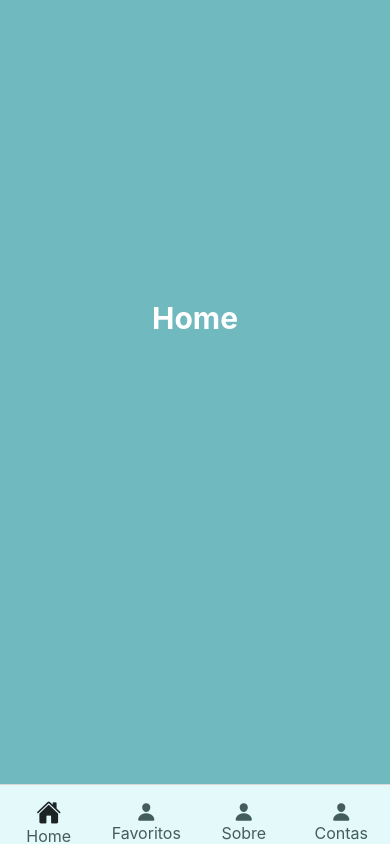
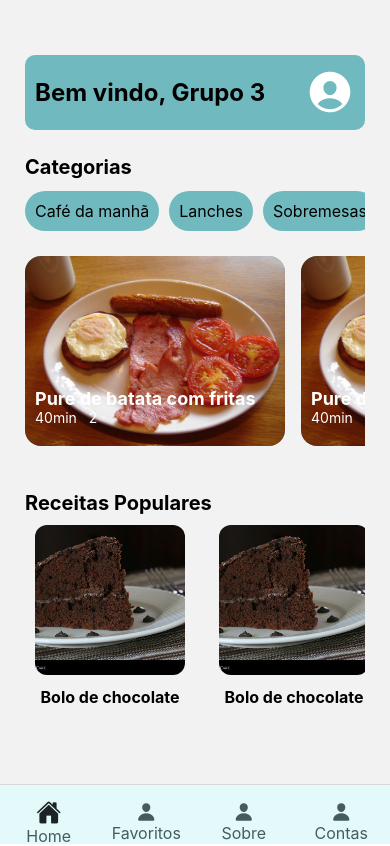
Before and after one commit to GabrielnPimentel/DesenvolvimentoAppMobile-G3, a React Native app in the folder pocketChef/: screen /StackHome in a window 390 px wide. Built offline with nearby package versions, Linux system fonts and the light colour scheme.

Commit message:
feat: subindo alterações na home

```diff
--- a/pocketChef/src/Pages/Home/index.tsx
+++ b/pocketChef/src/Pages/Home/index.tsx
@@ -1,13 +1,71 @@
 import React from "react";
-import { Text, View } from "react-native";
+import { FlatList, Image, Text, View } from "react-native";
 import { styles } from "./style";
+import { Ionicons } from "@expo/vector-icons";
+import { categorias, pratos, pratosPop } from "../Mock/ArrayHomeMockado";
+import prato from "../../Assets/prato.jpg";
 
-const Home = () => {
+export function Home() {
   return (
     <View style={styles.container}>
-      <Text style={styles.titulo}>Home</Text>
+      <View style={styles.headerContainer}>
+        <Text style={styles.usuarioNome}>Bem vindo, Grupo 3</Text>
+        <Ionicons name="person-circle" size={50} color={"#fff"} />
+      </View>
+
+      <View style={styles.categoriaContainer}>
+        <Text style={styles.categoriaTitle}>Categorias</Text>
+        <FlatList
+          horizontal={true}
+          data={categorias}
+          keyExtractor={(item) => item.id.toString()}
+          renderItem={({ item }) => (
+            <View style={styles.categoriaCard}>
+              <Text style={styles.nomeCategoria}>{item.title}</Text>
+            </View>
+          )}
+        />
+      </View>
+
+      <View style={styles.pratoContainer}>
+
+      <FlatList
+        horizontal={true}
+        data={pratos}
+        keyExtractor={(item) => item.id.toString()}
+        renderItem={({ item }) => (
+          <View style={styles.pratosCards}>
+            <Image style={styles.imgPrato} source={item.image} />
+            <View style={styles.pratoInfo}>
+              <Text style={styles.nomePrato}>{item.title}</Text>
+              <View style={styles.pratoDatas}>
+                <Text style={{ fontSize: 14, color: "#fff" }}>{item.time}</Text>
+                <Text style={{ fontSize: 14, color: "#fff" }}>{item.n}</Text>
+              </View>
+            </View>
+          </View>
+        )}
+      />
+      </View>
+
+      <View style={styles.receitasContainer}>
+        <Text style={{ fontSize: 20, fontWeight: "bold" }}>
+          Receitas Populares
+        </Text>
+        <FlatList
+          horizontal={true}
+          data={pratosPop}
+          keyExtractor={(item) => item.id.toString()}
+          renderItem={({ item }) => (
+            <View style={styles.receitasCard}>
+              <Image style={styles.imgPratoPop} source={item.image} />
+              <Text style={styles.receitaNome}>{item.title}</Text>
+            </View>
+          )}
+        />
+      </View>
     </View>
   );
-};
+}
 
 export default Home;
--- a/pocketChef/src/Pages/Home/style.ts
+++ b/pocketChef/src/Pages/Home/style.ts
@@ -1,17 +1,110 @@
 import { StyleSheet } from "react-native";
 
 export const styles = StyleSheet.create({
-  container: {
-    alignItems: "center",
-    width: "100%",
-    height: "100%",
-    backgroundColor: "#70B9BE",
-  },
-  titulo: {
-    textAlign: "center",
-    paddingTop: 300,
-    fontSize: 30,
-    fontWeight: "bold",
-    color: "#fff",
-  },
-});
+
+    container:{
+        flex: 1,
+        gap: 25,
+        marginHorizontal: 25,
+    },
+
+    headerContainer:{
+        flexDirection: 'row',
+        backgroundColor: '#70B9BE',
+        borderColor: '#0A2533',
+        borderRadius: 10,
+        padding: 10,
+        marginTop: 55,
+        alignItems: 'center',
+        justifyContent: 'space-between'
+    },
+
+    usuarioNome:{
+        fontSize: 24,
+        fontWeight: 'bold',
+        color: '#000'
+    },
+
+    categoriaContainer:{
+        gap: 12
+    },
+
+    categoriaTitle:{
+        fontSize: 20,
+        fontWeight: 'bold'
+    },
+
+    categoriaCard:{
+        backgroundColor: '#70B9BE',
+        borderRadius: 40,
+        padding: 10,
+        marginRight: 10,
+    },
+
+    nomeCategoria:{
+        fontSize: 16,
+        backgroundColor: '#70B9BE',
+    },
+
+    pratoContainer:{},
+
+    pratosCards:{
+        width: 260,
+        height: 190,
+        backgroundColor: '#70B9BE',
+        borderRadius: 16,
+        position: 'relative',
+        marginRight: 16
+    },
+
+    imgPrato:{
+        width: '100%',
+        height: '100%',
+        borderRadius: 16
+    },
+
+    pratoInfo:{
+        position: 'absolute',
+        justifyContent: 'space-between',
+        padding: 10,
+        bottom: 10
+    },
+
+    nomePrato:{
+        fontSize: 18,
+        fontWeight: 'bold',
+        color: '#fff'
+    },
+
+    pratoDatas:{
+        flexDirection: 'row',
+        gap: 12,
+        zIndex: 10
+    },
+
+    receitasContainer:{
+        marginTop: 20,
+        marginBottom: 20,
+    },
+
+    receitasCard:{
+        height: 200,
+        borderRadius: 10,
+        padding: 10,
+        marginRight: 14,
+        alignItems: 'center',
+        gap: 12
+    },
+
+    imgPratoPop:{
+        height: 150,
+        width: 150,
+        borderRadius: 12
+    },
+
+    receitaNome:{
+        fontSize: 16,
+        fontWeight: 'bold'
+    },
+
+})
--- /dev/null
+++ b/pocketChef/src/Pages/Mock/ArrayHomeMockado.tsx
@@ -0,0 +1,26 @@
+import bolo from "../../Assets/boloChocolate.jpg";
+import prato from "../../Assets/prato.jpg"
+
+
+
+export const categorias = [
+    { id: 1, title: "Café da manhã" },
+    { id: 2, title: "Lanches" },
+    { id: 3, title: "Sobremesas" },
+    { id: 4, title: "Almoço" },
+    { id: 5, title: "Janta" },
+  ];
+
+  export const pratos = [
+    {id: 1, title: "Pure de batata com fritas", image: prato, time: "40min", n: "2"},
+    {id: 2, title: "Pure de batata com fritas", image: prato, time: "40min", n: "2"},
+    {id: 3, title: "Pure de batata com fritas", image: prato, time: "40min", n: "2"},
+    {id: 4, title: "Pure de batata com fritas", image: prato, time: "40min", n: "2"},
+  ];
+
+  export const pratosPop = [
+    { id: 1, title: "Bolo de chocolate", image: bolo },
+    { id: 2, title: "Bolo de chocolate", image: bolo },
+    { id: 3, title: "Bolo de chocolate", image: bolo },
+    { id: 4, title: "Bolo de chocolate", image: bolo },
+  ];
```
Also changed, not shown: pocketChef/src/assets/boloChocolate.jpg (added), pocketChef/src/assets/prato.jpg (added).
